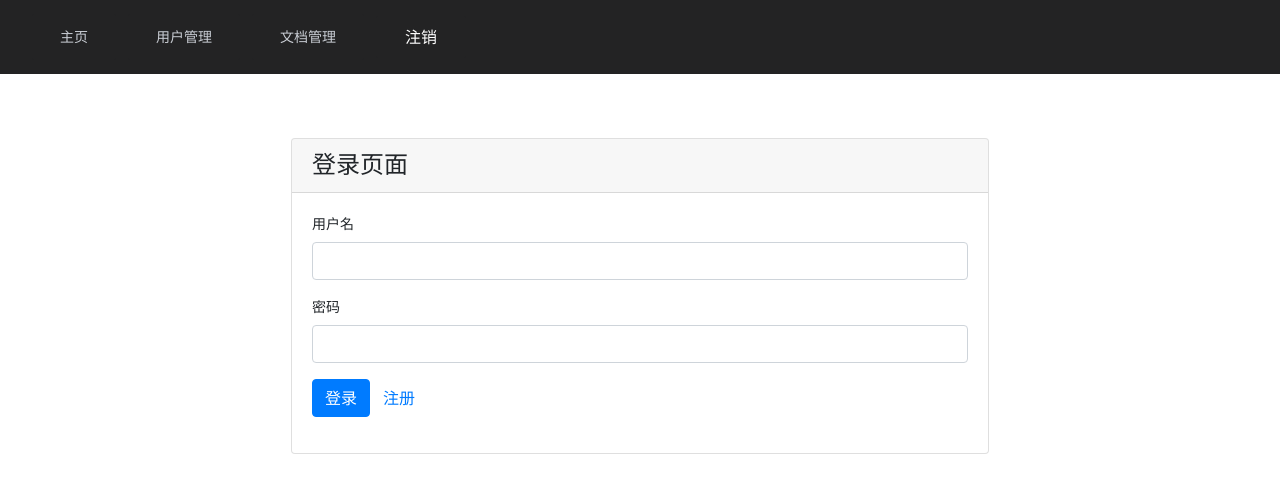
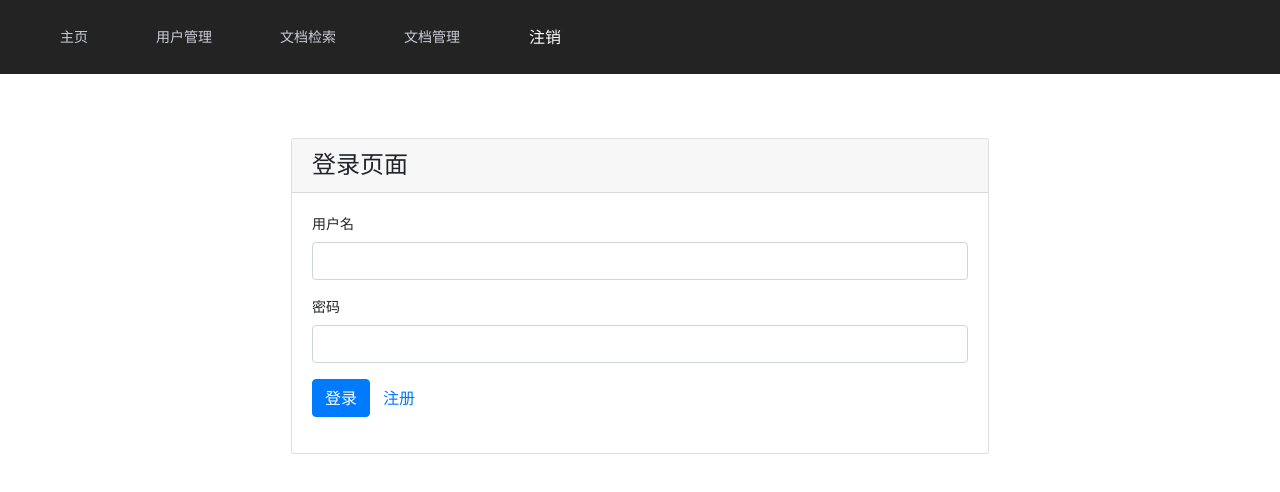
Before and after one commit to AppleMax1992/Deepseek-chat-electron, a Vue app: page /account/login in a window 1280 px wide. Shown: the top 492 px of the page. Built offline with nearby package versions, Linux system fonts and the light colour scheme; no server answers; what view-ui-plus would draw is missing.

Commit message:
增加文档管理,导航和路由

```diff
--- a/src/renderer/src/components/Nav.vue
+++ b/src/renderer/src/components/Nav.vue
@@ -23,8 +23,9 @@ const authStore = useAuthStore();
       <a-menu mode="horizontal" theme="dark" :selectedKeys="[route.meta.index]">
         <a-menu-item key="1"><router-link to="/" class="nav-item nav-link">主页</router-link></a-menu-item>
         <a-menu-item key="2"><router-link to="/users" class="nav-item nav-link">用户管理</router-link></a-menu-item>
-        <a-menu-item key="3"><router-link to="/documents" class="nav-item nav-link">文档管理</router-link></a-menu-item>
-        <a-menu-item key="4"><button @click="authStore.logout()" style="color: white;" class="btn btn-link nav-item nav-link">注销</button></a-menu-item>
+        <a-menu-item key="3"><router-link to="/documents" class="nav-item nav-link">文档检索</router-link></a-menu-item>
+        <a-menu-item key="4"><router-link to="/documents/manager" class="nav-item nav-link">文档管理</router-link></a-menu-item>
+        <a-menu-item key="5"><button @click="authStore.logout()" style="color: white;" class="btn btn-link nav-item nav-link">注销</button></a-menu-item>
       </a-menu>
     </div>
   </template>
--- a/src/renderer/src/router/index.js
+++ b/src/renderer/src/router/index.js
@@ -108,7 +108,16 @@ const routes = [
                 component: function () {
                     return import("@renderer/views/documents/AddEdit.vue")
                 }
-            }
+            },
+            {
+                path: 'manager',
+                component: function () {
+                    return import("@renderer/views/documents/Manager.vue")
+                },
+                meta: {
+                    index: '4'
+                },
+            },
         ]
     },
     {
@@ -143,6 +152,20 @@ const routes = [
             return import("../views/preview/index.vue")
         }
     },
+    {
+        path: "/newPreview",
+        name: "newPreview",
+        component: function () {
+            return import("../views/preview/PdfView1.vue")
+        }
+    },
+    // {
+    //     path: "docUpload",
+    //     name: "docUpload",
+    //     component: function () {
+    //         return import("../views/userPage/DocUpload.vue")
+    //     }
+    // },
     // catch all redirect to home page
     { path: '/:pathMatch(.*)*', redirect: '/' }
 
```
